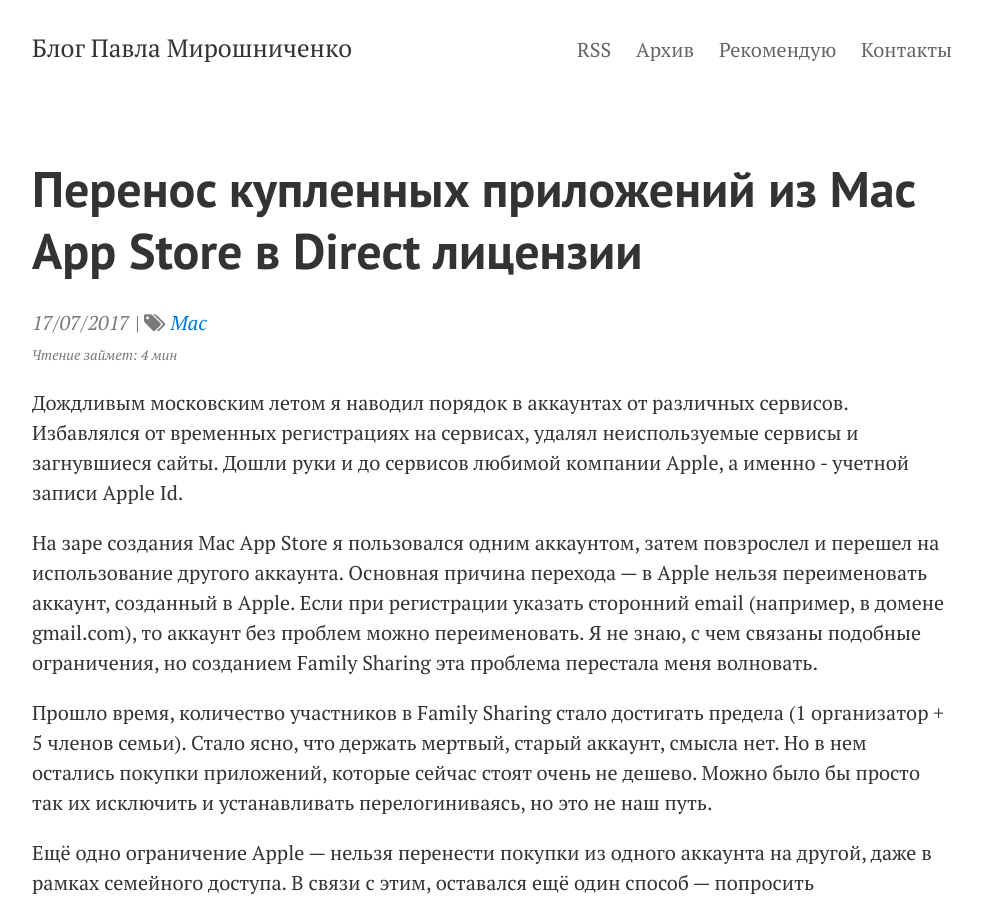
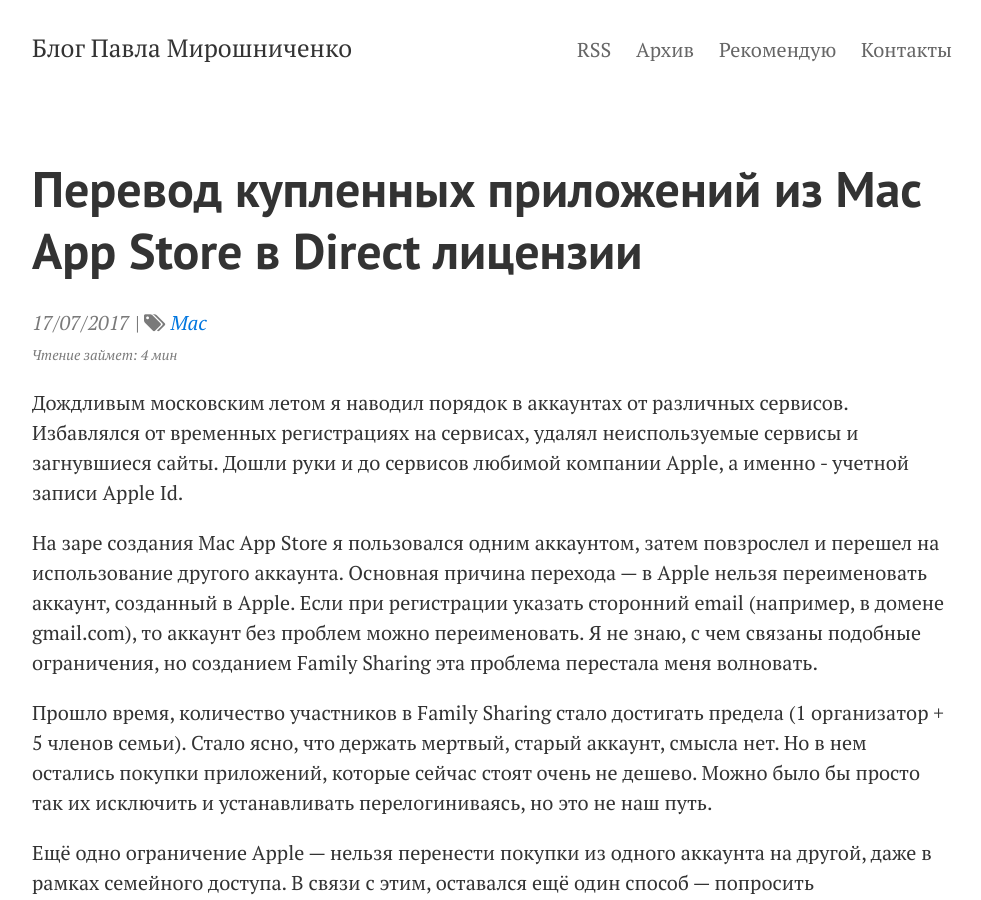
Before and after one commit to facetheheat/facetheheat.github.io, a Jekyll site: the page built from _posts/2017-07-17-macappstore.markdown, in a window 1280 px wide and 900 px high. Shown: the whole window, without its empty margins (148-1129 px from the left). Built offline with Jekyll 4.4.1, drawn with Linux system fonts in a browser that asks for light colours; comment, search, counter and statistics services are not loaded.

Commit message:
Перевод купленных приложений из Mac App Store в Direct лицензии

```diff
--- a/_posts/2017-07-17-macappstore.markdown
+++ b/_posts/2017-07-17-macappstore.markdown
@@ -1,8 +1,8 @@
 ---
 layout: post
-title: 'Перенос купленных приложений из Mac App Store в Direct лицензии'
+title: 'Перевод купленных приложений из Mac App Store в Direct лицензии'
 date: '2017-07-17 13:03:22'
-summary: 'Перенос ранее купленных приложений из Mac App Store в Direct лицензии (лицензии с сайта)'
+summary: 'Перевод ранее купленных приложений из Mac App Store в Direct лицензии (лицензии с сайта)'
 tags:
 - Mac
 ---
```
